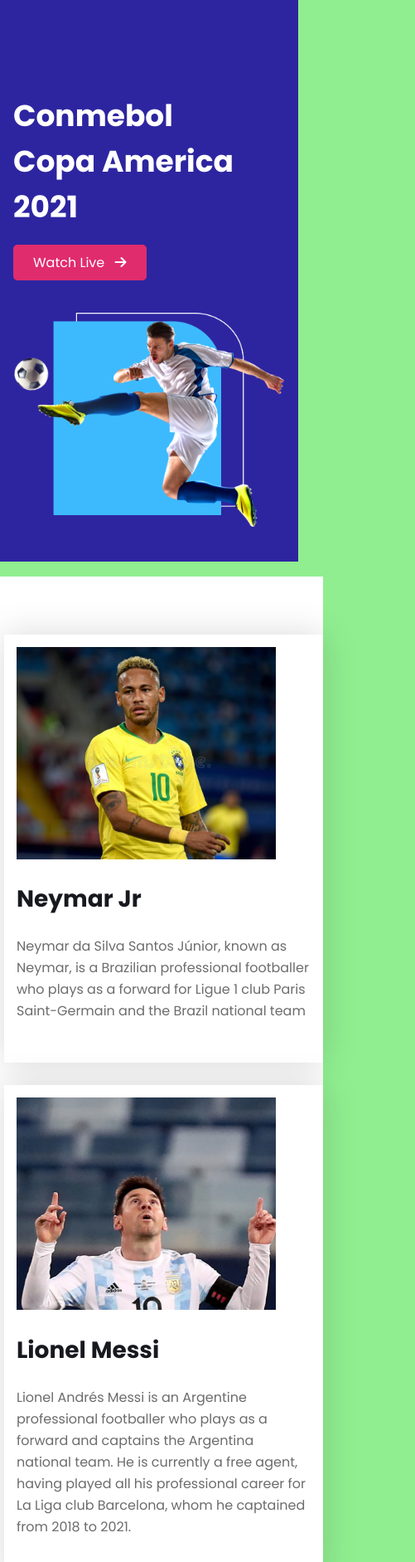
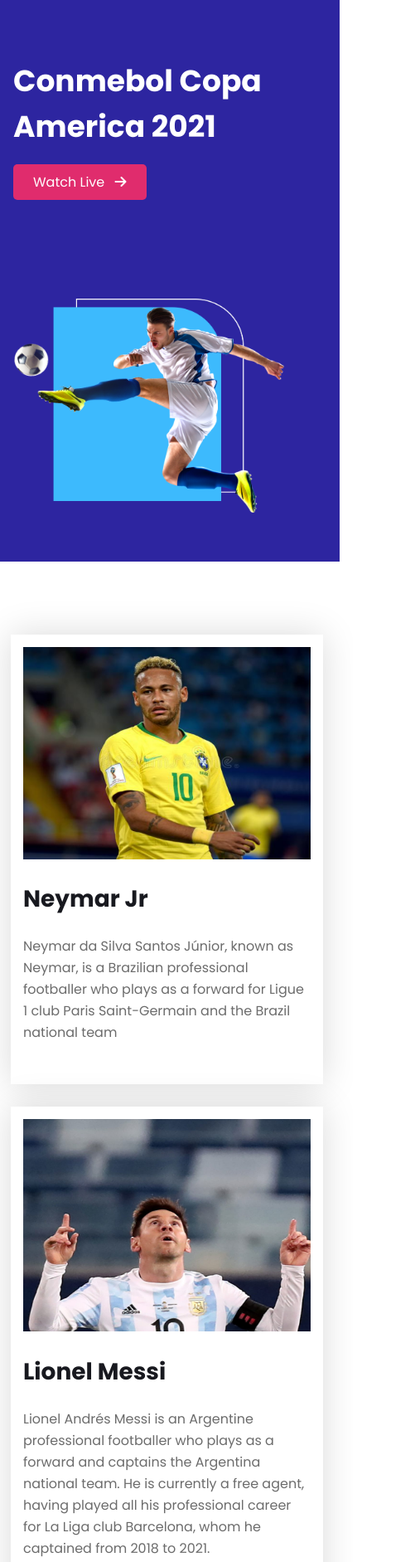
Before and after one commit to UmmeNafisa/Football-Club-Responsive-Website, a plain HTML site: page index.html in a window 390 px wide. Shown: the top 1883 px of the page at 83% size, 501 px wide, since content can reach past the window. Drawn offline with Linux system fonts and the light colour scheme.

Commit message:
responsive mobile done

```diff
--- a/styles/style.css
+++ b/styles/style.css
@@ -3,6 +3,9 @@
 
 
 /* common styles/ utilities */
+body{
+    margin: 0%;
+}
 main{
     display: flex;
     flex-direction: column;
@@ -38,6 +41,7 @@ h1{
     font-weight: 700;
     margin-bottom: 27px;
     margin-top: 0;
+
 }
 .more-button{
      color: white;
@@ -207,14 +211,16 @@ footer p{
     font-size: 18px;
     text-align: center;
 }
+
 /* media query */
+/* mobile screen */
 @media screen and (max-width: 688px) {
     body {
-      background-color: lightgreen;
       margin: 0%;
     }
 
     .banner{
+        width: 105%;
         display: flex;
         flex-direction: column;
   }
@@ -222,27 +228,32 @@ footer p{
       width: 100%;
   }
   header{
-    width: 360px;
+    width: 100%;
     height: 695px;
   }
   .h1-button{
-    margin: 112px 66px 20px 16px;
+      width: 100%;
+    margin: 70px 66px 20px 16px;
   }
   h1{
       font-size: 36px;
-      margin-right: 198px;
+      margin-right: 100px;
   }
   .banner img{
     width: 329px;
     height: 260px;
-    margin: 15px 16px 61px 15px
+    margin: 40px 16px 61px 15px;
 
   }
   .players, .videos, .clubs{
       grid-template-columns: repeat(1,1fr);
+      grid-column-gap: 0px;
   }
   .players{
-      margin-left: 5px;
+      margin-left: 13px;
+  }
+  .player img{
+      width: 100%;
   }
   .videos-header{
       margin-bottom: 20px;
@@ -253,28 +264,23 @@ footer p{
   }
   .videos{
       width: 50%;
-      margin-left: 0%;
-      margin-right: 0%;
-  }
-  .big-video{
-      width:200px;
-      height: 120px;
+      margin-left: 20px;
+      grid-row-gap: 10px;
   }
   .club-logo{
-      margin-left: 50px;
+      margin-left: 70px;
   }
   .footer-part{
      margin: 58px 0px 63px -45px;
     }
     .footer-img img{
         width: 60%;
-    margin-left: 70px;
+        margin-left: 70px;
     }
     .icons{
         width: fit-content;
         margin-left: 100px;
     }
-  /* .videos{
-    grid-template-columns: repeat(1,1fr);
-  } */
 }
+
+/* Tablet screen */
```
